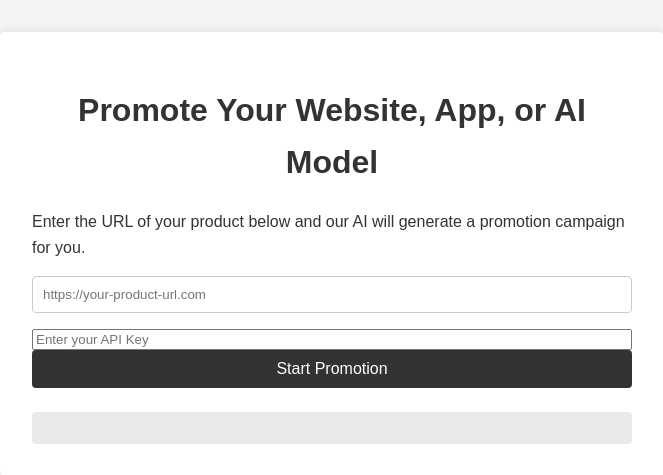
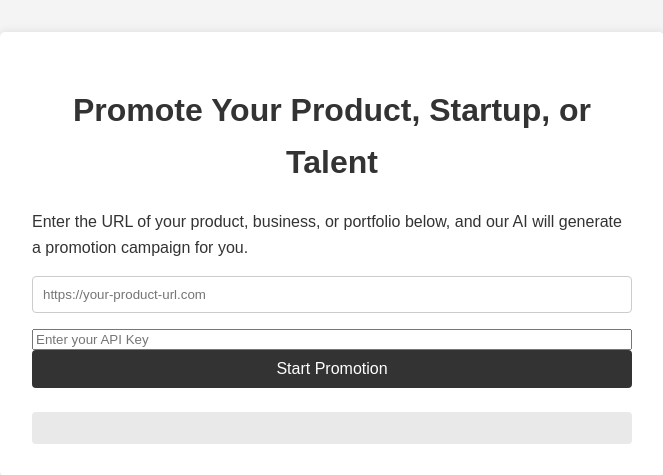
Before and after one commit to GYFX35/AI-services, a Python web app: template frontend/templates/promotion.html in a window 1280 px wide. Shown: the top 475 px of the page, without its empty margins (308-971 px from the left). Run offline with Jinja, Linux system fonts and the light colour scheme; the template is opened without the code that fills it, so the values that code supplies are empty.

Commit message:
feat: Expand AI promotion to include startups, businesses, and talent
This commit expands the AI-powered promotion generation feature to support a wider range of entities, including startups, businesses, arts, and talents.

Key changes include:
- The text on the `/promotion` page has been updated to reflect the expanded capabilities.
- The prompt for the generative AI model in `google_ai.py` has been broadened to instruct the AI to generate promotions for these new categories.

This enhancement makes the promotion feature more versatile and useful for a wider audience.

```diff
--- a/frontend/templates/promotion.html
+++ b/frontend/templates/promotion.html
@@ -8,8 +8,8 @@
 </head>
 <body>
     <div class="container">
-        <h1>Promote Your Website, App, or AI Model</h1>
-        <p>Enter the URL of your product below and our AI will generate a promotion campaign for you.</p>
+        <h1>Promote Your Product, Startup, or Talent</h1>
+        <p>Enter the URL of your product, business, or portfolio below, and our AI will generate a promotion campaign for you.</p>
         <form id="promotion-form">
             <input type="url" id="url-input" placeholder="https://your-product-url.com" required>
             <input type="text" id="api-key-input" placeholder="Enter your API Key" required>
--- a/google_ai.py
+++ b/google_ai.py
@@ -121,7 +121,7 @@ def generate_promotion_from_content(url: str, content: str) -> str:
 
     generation_prompt = f"""
     You are an expert marketing strategist. Your task is to create a compelling promotion campaign
-    for the product found at the URL: {url}.
+    for the product, startup, business, art, or talent described at the URL: {url}.
 
     I have extracted the following text content from the page:
     ---
```
